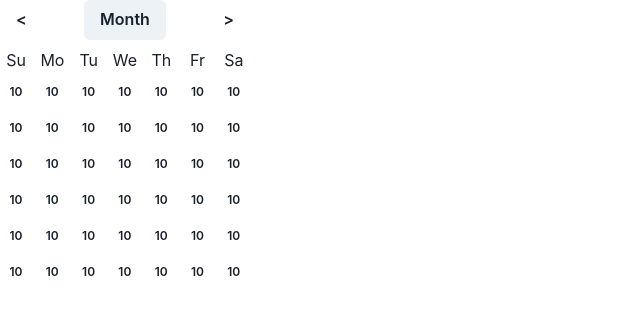
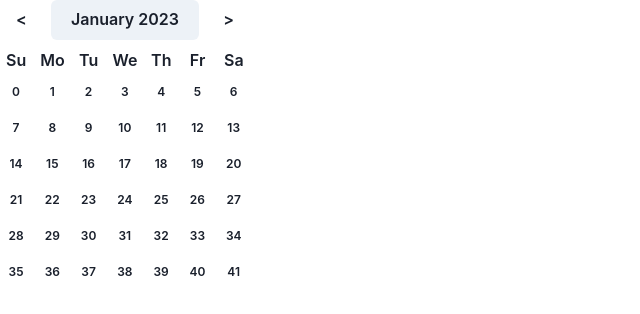
Before and after one commit to lizzyyang9534/date-picker, a React (Create React App) app: page / in a window 1280 px wide. Shown: the top 314 px of the page, without its empty margins (0-640 px from the left). Built offline with nearby package versions, Linux system fonts and the light colour scheme.

Commit message:
feat: month view UI and add date picker machine

```diff
--- a/src/components/datePicker/constants.ts
+++ b/src/components/datePicker/constants.ts
@@ -1 +1,15 @@
 export const DAYS = ['Su', 'Mo', 'Tu', 'We', 'Th', 'Fr', 'Sa'];
+export const MONTHS = [
+  'January',
+  'February',
+  'March',
+  'April',
+  'May',
+  'June',
+  'July',
+  'August',
+  'September',
+  'October',
+  'November',
+  'December',
+];
--- a/src/components/datePicker/index.tsx
+++ b/src/components/datePicker/index.tsx
@@ -1,33 +1,76 @@
-import { Button, Flex, SimpleGrid } from '@chakra-ui/react';
+import { Button, Flex, SimpleGrid, Text } from '@chakra-ui/react';
+import { useMachine } from '@xstate/react';
 import { DatePickerProps } from '../../types';
-import { DAYS } from './constants';
+import { DAYS, MONTHS } from './constants';
+import {
+  datePickerMachine,
+  DATE_PICKER_EVENT,
+  DATE_PICKER_STATE,
+} from './machine';
 
 const DatePicker = ({ date, onSelect }: DatePickerProps) => {
+  const [state, send] = useMachine(datePickerMachine, {
+    context: {
+      selectedDate: date,
+    },
+  });
+  const { month, year } = state.context;
+
+  const isDateView = state.matches(DATE_PICKER_STATE.DATE_VIEW);
+  const isMonthView = state.matches(DATE_PICKER_STATE.MONTH_VIEW);
+
   return (
     <Flex direction="column" width="250px">
-      <Flex justifyContent="space-between" alignItems="center">
+      <Flex justify="space-between" align="center" gap={2}>
         <Button variant="ghost">{'<'}</Button>
-        <Button>Month</Button>
+        <Button
+          flex="1"
+          onClick={() => send({ type: DATE_PICKER_EVENT.SWITCH_MONTH_VIEW })}
+        >
+          {isDateView ? `${MONTHS[month]} ${year}` : year}
+        </Button>
         <Button variant="ghost">{'>'}</Button>
       </Flex>
+      {isDateView && (
         <SimpleGrid columns={7} spacing={1} mt={2}>
           {DAYS.map((day) => (
-          <div key={day}>{day}</div>
+            <Text key={day} fontWeight="semibold">
+              {day}
+            </Text>
           ))}
           {Array(42)
-          .fill(10)
-          .map((day) => (
+            .fill(0)
+            .map((_, i) => (
               <Button
-              key={day}
+                key={i}
                 variant="ghost"
                 size="xs"
                 boxSize="32px"
                 borderRadius="full"
               >
-              {day}
+                {i}
               </Button>
             ))}
         </SimpleGrid>
+      )}
+      {isMonthView && (
+        <SimpleGrid columns={4} spacing={1} mt={2}>
+          {MONTHS.map((month, index) => (
+            <Button
+              key={month}
+              variant="ghost"
+              size="sm"
+              boxSize="40px"
+              borderRadius="full"
+              onClick={() =>
+                send({ type: DATE_PICKER_EVENT.SELECT_MONTH, month: index })
+              }
+            >
+              {month.slice(0, 3)}
+            </Button>
+          ))}
+        </SimpleGrid>
+      )}
     </Flex>
   );
 };
--- /dev/null
+++ b/src/components/datePicker/machine.ts
@@ -0,0 +1,104 @@
+import { DateData } from './../../types';
+import { createMachine, assign } from 'xstate';
+
+enum State {
+  DATE_VIEW = 'DATE_VIEW',
+  MONTH_VIEW = 'MONTH_VIEW',
+  YEAR_VIEW = 'YEAR_VIEW',
+}
+
+enum Event {
+  SWITCH_DATE_VIEW = 'SWITCH_DATE_VIEW',
+  SELECT_MONTH = 'SELECT_MONTH',
+  SWITCH_MONTH_VIEW = 'SWITCH_MONTH_VIEW',
+  SELECT_YEAR = 'SELECT_YEAR',
+  SWITCH_YEAR_VIEW = 'SWITCH_YEAR_VIEW',
+}
+
+type DatePickerContext = {
+  selectedDate?: Date | string;
+  defaultDate: Date;
+  dates: DateData[];
+  month: number;
+  year: number;
+};
+
+const NOW = new Date();
+
+const datePickerMachine = createMachine<DatePickerContext>(
+  {
+    initial: State.DATE_VIEW,
+    context: {
+      defaultDate: NOW,
+      dates: [],
+      month: NOW.getMonth(),
+      year: NOW.getFullYear(),
+    },
+    entry: ['convertSelectedDate', 'assignDefaultDate', 'assignDates'],
+    states: {
+      [State.DATE_VIEW]: {
+        on: {
+          [Event.SWITCH_MONTH_VIEW]: {
+            target: State.MONTH_VIEW,
+          },
+        },
+      },
+      [State.MONTH_VIEW]: {
+        on: {
+          [Event.SELECT_MONTH]: {
+            target: State.DATE_VIEW,
+            actions: ['assignMonth'],
+          },
+          [Event.SWITCH_YEAR_VIEW]: {
+            target: State.YEAR_VIEW,
+          },
+        },
+      },
+      [State.YEAR_VIEW]: {
+        on: {
+          [Event.SELECT_YEAR]: {
+            target: State.MONTH_VIEW,
+            actions: ['assignYear'],
+          },
+          [Event.SWITCH_YEAR_VIEW]: {
+            target: State.YEAR_VIEW,
+          },
+        },
+      },
+    },
+  },
+  {
+    actions: {
+      convertSelectedDate: assign({
+        defaultDate: ({ defaultDate: selectedDate }) =>
+          typeof selectedDate === 'string'
+            ? new Date(selectedDate)
+            : typeof selectedDate === 'object'
+            ? selectedDate
+            : new Date(),
+      }),
+      assignDefaultDate: assign(({ defaultDate: selectedDate }) => {
+        const date = selectedDate || new Date();
+        return {
+          defaultDate: date,
+          month: date.getMonth(),
+          year: date.getFullYear(),
+        };
+      }),
+      // assignDates: assign(() => {
+      //   return { dates: [] };
+      // }),
+      assignMonth: assign({
+        month: (_, event) => event.month,
+      }),
+      assignYear: assign({
+        year: (_, event) => event.data,
+      }),
+    },
+  }
+);
+export {
+  datePickerMachine,
+  State as DATE_PICKER_STATE,
+  Event as DATE_PICKER_EVENT,
+};
--- a/src/types.ts
+++ b/src/types.ts
@@ -2,3 +2,8 @@ export type DatePickerProps = {
   date: string | Date;
   onSelect: (date: Date) => void;
 };
+
+export type DateData = {
+  date: Date;
+  isInCurrentMonth: boolean;
+};
```
Lines whose indentation alone changed are shown as unchanged.
